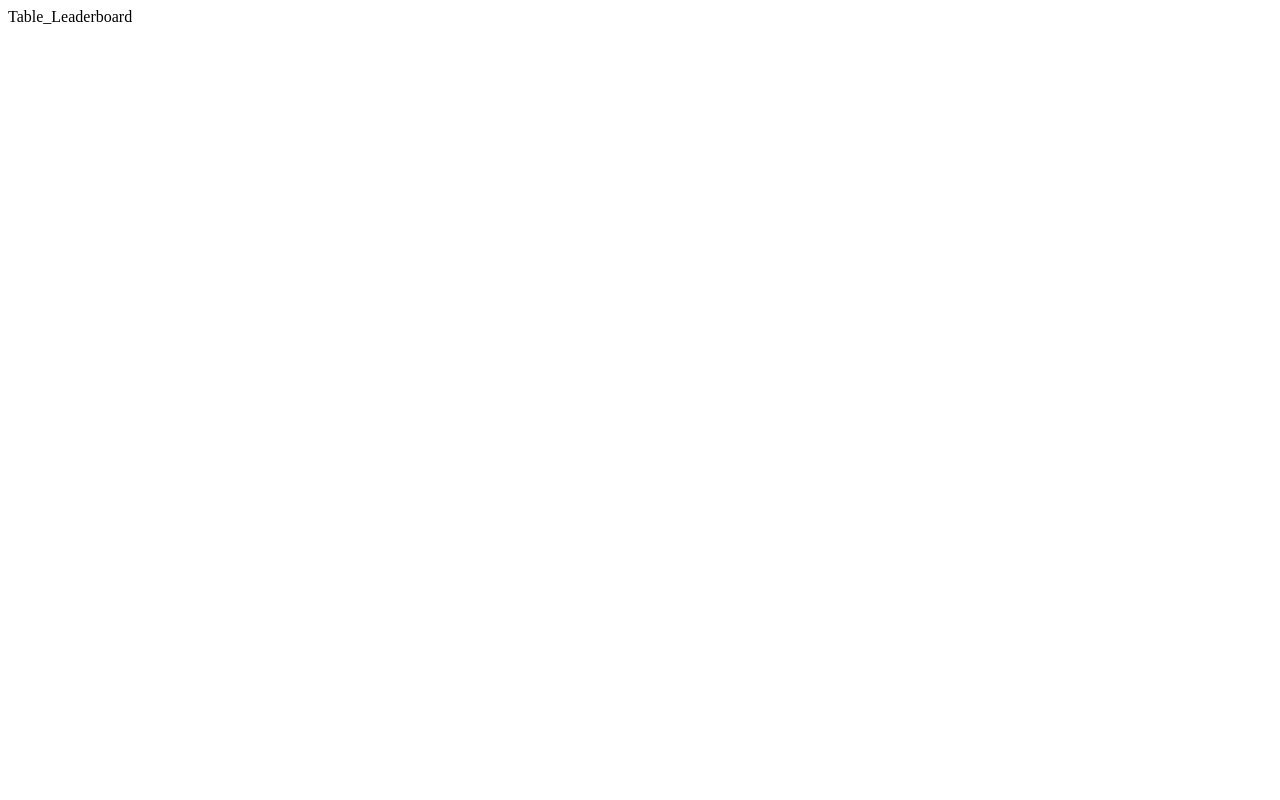
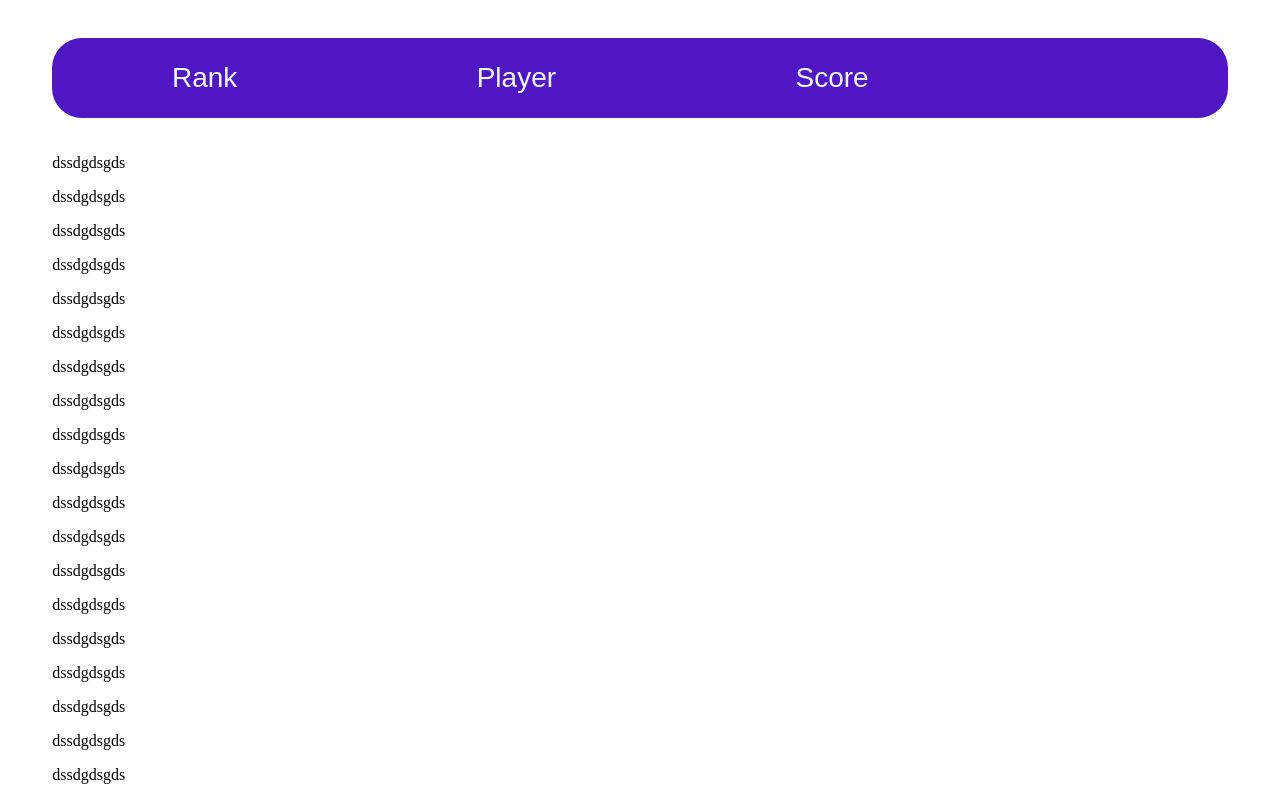
Before and after one commit to msbayman/ft_transcendence, a Next.js app in the folder front/: page /My_Profile/Overview_Page/Leaderboard_Page/Table_Leaderboard in a window 1280 px wide. Shown: the top 800 px of the page. Built offline with nearby package versions, Linux system fonts and the light colour scheme.

Commit message:
almost done for leaderboard

```diff
--- a/front/index.html
+++ b/front/index.html
@@ -31,6 +31,7 @@
       href="https://fonts.googleapis.com/css2?family=Alexandria&family=Luckiest+Guy&display=swap"
       rel="stylesheet"
     />
+    <link href="https://fonts.googleapis.com/css2?family=Alexandria:wght@300&family=Luckiest+Guy&display=swap" rel="stylesheet">
     <meta charset="UTF-8" />
     <link rel="icon" type="image/svg+xml" href="/vite.svg" />
     <meta name="viewport" content="width=device-width, initial-scale=1.0" />
--- a/front/src/pages/My_Profile/Overview.css
+++ b/front/src/pages/My_Profile/Overview.css
@@ -53,7 +53,7 @@
   height: 100vh;
   width: auto;
   display: flex;
-  justify-content: center;
+  /* justify-content: center; */
   flex-grow: 1;
   /* max-width: calc(100% - 100px); */
   padding: 15px;
@@ -94,7 +94,7 @@
     font-family: "Alexandria", sans-serif;
     background-color: #3a0ca3;
     color: white;
-    width: 300px;
+    min-width: 300px;
     height: 100vh;
     display: inline-flex;
     flex-direction: column;
@@ -212,7 +212,7 @@
     font-family: "Alexandria", sans-serif;
     background-color: #3a0ca3;
     color: white;
-    width: 70px;
+    min-width: 70px;
     height: 100vh;
     display: flex;
     flex-direction: column;
--- a/front/src/pages/My_Profile/Overview_Page/Leaderboard_Page/Table_Leaderboard.css
+++ b/front/src/pages/My_Profile/Overview_Page/Leaderboard_Page/Table_Leaderboard.css
@@ -0,0 +1,33 @@
+.content_ofTable {
+    width: 100%;
+    height: 100%;
+    display: flex;
+    flex-direction: column;
+    align-items: center;
+    padding-top: 30px;
+    padding-bottom: 30px;
+    gap: 20px;
+}
+
+.title_of_table {
+    position: relative;
+    display: flex;
+    flex-direction: row;
+    width: 93%;
+    height: 80px;
+    border-radius: 30px;
+    background-color: #5116C4;
+    justify-content: space-around;
+    align-items: center;
+    color: aliceblue;
+    font-family: "Alexandria", sans-serif;
+    font-weight: 300;
+    font-style: normal;
+    font-size: 28px;
+}
+
+.the_table_leader {
+    height: 100%;
+    width: 93%;
+    overflow-y: scroll;
+}
--- a/front/src/pages/My_Profile/Overview_Page/Leaderboard_Page/Table_Leaderboard.tsx
+++ b/front/src/pages/My_Profile/Overview_Page/Leaderboard_Page/Table_Leaderboard.tsx
@@ -3,8 +3,93 @@ import "./Table_Leaderboard.css"
 
 const Table_Leaderboard = () => {
   return (
-    <div>Table_Leaderboard</div>
-  )
+    <div className="content_ofTable">
+      <div className="title_of_table">
+        <div className="content_of_title">Rank</div>
+        <div className="content_of_title">Player</div>
+        <div className="content_of_title">Score</div>
+        <div className="content_of_title"></div>
+      </div>
+      <div className="the_table_leader">
+        <p>dssdgdsgds</p>
+        <p>dssdgdsgds</p>
+        <p>dssdgdsgds</p>
+        <p>dssdgdsgds</p>
+        <p>dssdgdsgds</p>
+        <p>dssdgdsgds</p>
+        <p>dssdgdsgds</p>
+        <p>dssdgdsgds</p>
+        <p>dssdgdsgds</p>
+        <p>dssdgdsgds</p>
+        <p>dssdgdsgds</p>
+        <p>dssdgdsgds</p>
+        <p>dssdgdsgds</p>
+        <p>dssdgdsgds</p>
+        <p>dssdgdsgds</p>
+        <p>dssdgdsgds</p>
+        <p>dssdgdsgds</p>
+        <p>dssdgdsgds</p>
+        <p>dssdgdsgds</p>
+        <p>dssdgdsgds</p>
+        <p>dssdgdsgds</p>
+        <p>dssdgdsgds</p>
+        <p>dssdgdsgds</p>
+        <p>dssdgdsgds</p>
+        <p>dssdgdsgds</p>
+        <p>dssdgdsgds</p>
+        <p>dssdgdsgds</p>
+        <p>dssdgdsgds</p>
+        <p>dssdgdsgds</p>
+        <p>dssdgdsgds</p>
+        <p>dssdgdsgds</p>
+        <p>dssdgdsgds</p>
+        <p>dssdgdsgds</p>
+        <p>dssdgdsgds</p>
+        <p>dssdgdsgds</p>
+        <p>dssdgdsgds</p>
+        <p>dssdgdsgds</p> <p>dssdgdsgds</p>
+        <p>dssdgdsgds</p>
+        <p>dssdgdsgds</p>
+        <p>dssdgdsgds</p>
+        <p>dssdgdsgds</p>
+        <p>dssdgdsgds</p>
+        <p>dssdgdsgds</p>
+        <p>dssdgdsgds</p>
+        <p>dssdgdsgds</p>
+        <p>dssdgdsgds</p>
+        <p>dssdgdsgds</p>
+        <p>dssdgdsgds</p>
+        <p>dssdgdsgds</p>
+        <p>dssdgdsgds</p>
+        <p>dssdgdsgds</p>
+        <p>dssdgdsgds</p>
+        <p>dssdgdsgds</p>
+        <p>dssdgdsgds</p>
+        <p>dssdgdsgds</p>
+        <p>dssdgdsgds</p>
+        <p>dssdgdsgds</p>
+        <p>dssdgdsgds</p>
+        <p>dssdgdsgds</p>
+        <p>dssdgdsgds</p>
+        <p>dssdgdsgds</p>
+        <p>dssdgdsgds</p>
+        <p>dssdgdsgds</p>
+        <p>dssdgdsgds</p>
+        <p>dssdgdsgds</p>
+        <p>dssdgdsgds</p>
+        <p>dssdgdsgds</p>
+        <p>dssdgdsgds</p>
+        <p>dssdgdsgds</p>
+        <p>dssdgdsgds</p>
+        <p>dssdgdsgds</p>
+        <p>dssdgdsgds</p>
+        <p>dssdgdsgds</p>
+        <p>dssdgdsgds</p>
+        <p>dssdgdsgds</p>
+        <p>dssdgdsgds</p>
+      </div>
+    </div>
+  );
 }
 
 export default Table_Leaderboard
```
Also changed, not shown: front/src/pages/My_Profile/Overview_Page/Leaderboard_Page/Info-Profile.css (+30 -12 lines), front/src/pages/My_Profile/Overview_Page/Leaderboard_Page/Info-Profile.tsx (+11 -8 lines), front/src/pages/My_Profile/Overview_Page/Leaderboard_Page/The_Leaderboard.css (+26 -5 lines), front/src/pages/My_Profile/Overview_Page/Leaderboard_Page/The_Leaderboard.tsx (+13 -3 lines).
